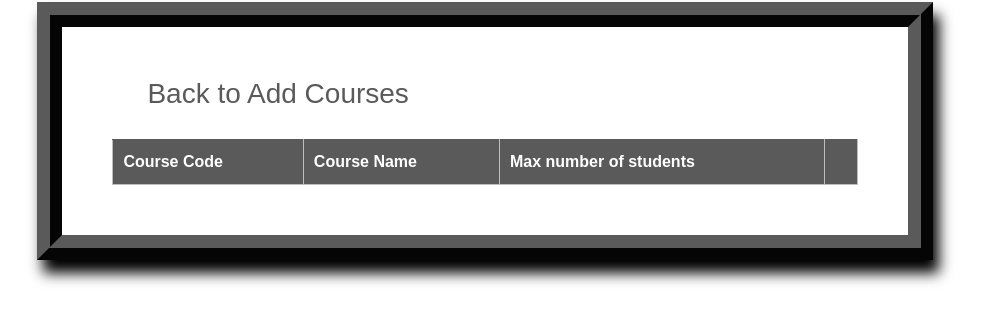
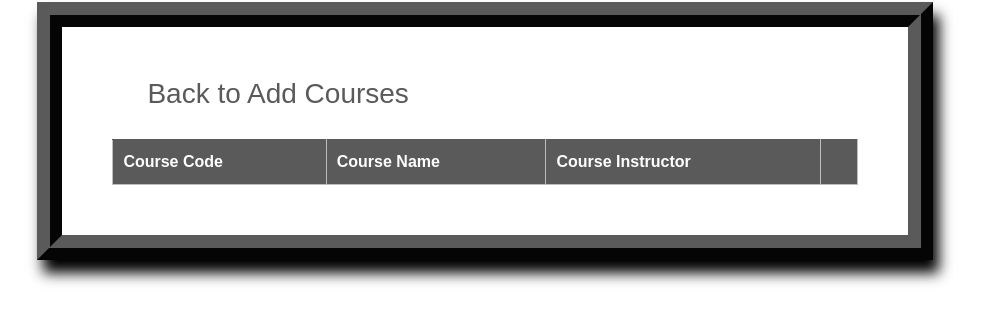
Before and after one commit to BhuvanKoduru/DBMS-Project, a Django app: page /courses_list/ in a window 1280 px wide. Shown: the part 132-455 px from the top of the page, without its empty margins (193-1174 px from the left). Run offline with Django 3.2, Linux system fonts and the light colour scheme; a user stored in the database is signed in; data that the repository does not hold is empty; some libraries are stand-ins or nearby versions.

Commit message:
changing the views

```diff
--- a/TTGS Code/projttgs/templates/courseslist.html
+++ b/TTGS Code/projttgs/templates/courseslist.html
@@ -441,7 +441,7 @@ fieldset button
             <tr class="table-headers">
             <th>Course Code</th>
             <th>Course Name</th>
-            <th>Max number of students</th>
+            <th>Course Instructor</th>
             <th  class="empty"></th>
             </tr>
             </thead>
@@ -451,7 +451,8 @@ fieldset button
             <tr>
              <td>{{crs.course_number}}</td>
              <td>{{crs.course_name}}</td>
-             <td>{{crs.max_numb_students}}</td>
+             <td>{{crs.instructor}}</td>
+
              <td class="empty">
                 <form action="{% url 'deletecourse' crs.course_number %}" method="post">
                         {% csrf_token %}
--- a/TTGS Code/projttgs/templates/roomslist.html
+++ b/TTGS Code/projttgs/templates/roomslist.html
@@ -443,7 +443,6 @@ fieldset button
             <thead>
             <tr class="table-headers">
             <th>Room No.</th>
-            <th>Seating Capacity</th>
             <th>Room Type</th>
             <th  class="empty"></th>
             </tr>
@@ -453,7 +452,6 @@ fieldset button
             {% for rm in rooms %}
             <tr>
              <td>{{rm.r_number}}</td>
-             <td>{{rm.seating_capacity}}</td>
              <td>{{rm.room_type}}</td>
              <td class="empty">
                 <form action="{% url 'deleteroom' rm.id %}" method="post">
```
Also changed, not shown: TTGS Code/projttgs/IS_DEPT_TT.sqlite3.
